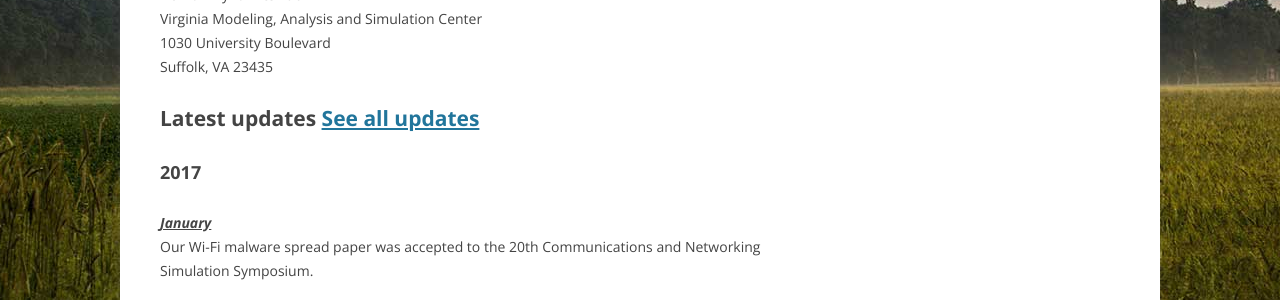
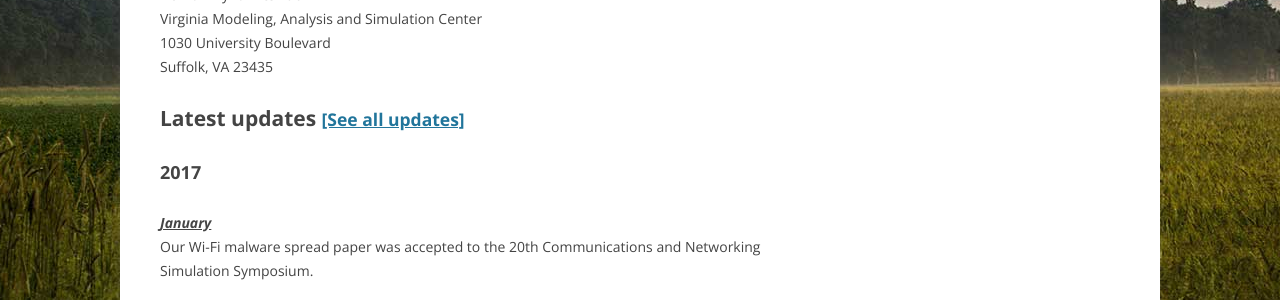
Before and after one commit to hamdikavak/hamdikavak.github.io, a Jekyll site: the page built from index.html, in a window 1280 px wide. Shown: the part 623-923 px from the top of the page. Built offline with Jekyll 4.4.1, drawn with Linux system fonts in a browser that asks for light colours; nearby versions of some CDN libraries; library files that are not in the unit come from our copies.

```diff
--- a/index.html
+++ b/index.html
@@ -20,7 +20,7 @@ Virginia Modeling, Analysis and Simulation Center<br />
 1030 University Boulevard<br />
 Suffolk, VA 23435</p>
 
-<h1>Latest updates <a href="http://hamdikavak.com/latest-updates/">See all updates</a></h1>
+<h1>Latest updates <small><a href="http://hamdikavak.com/latest-updates/">[See all updates]</a></small></h1>
 <h2>2017</h2>
 <p>
 <strong><em><u>January</u></em></strong><br/>
```
